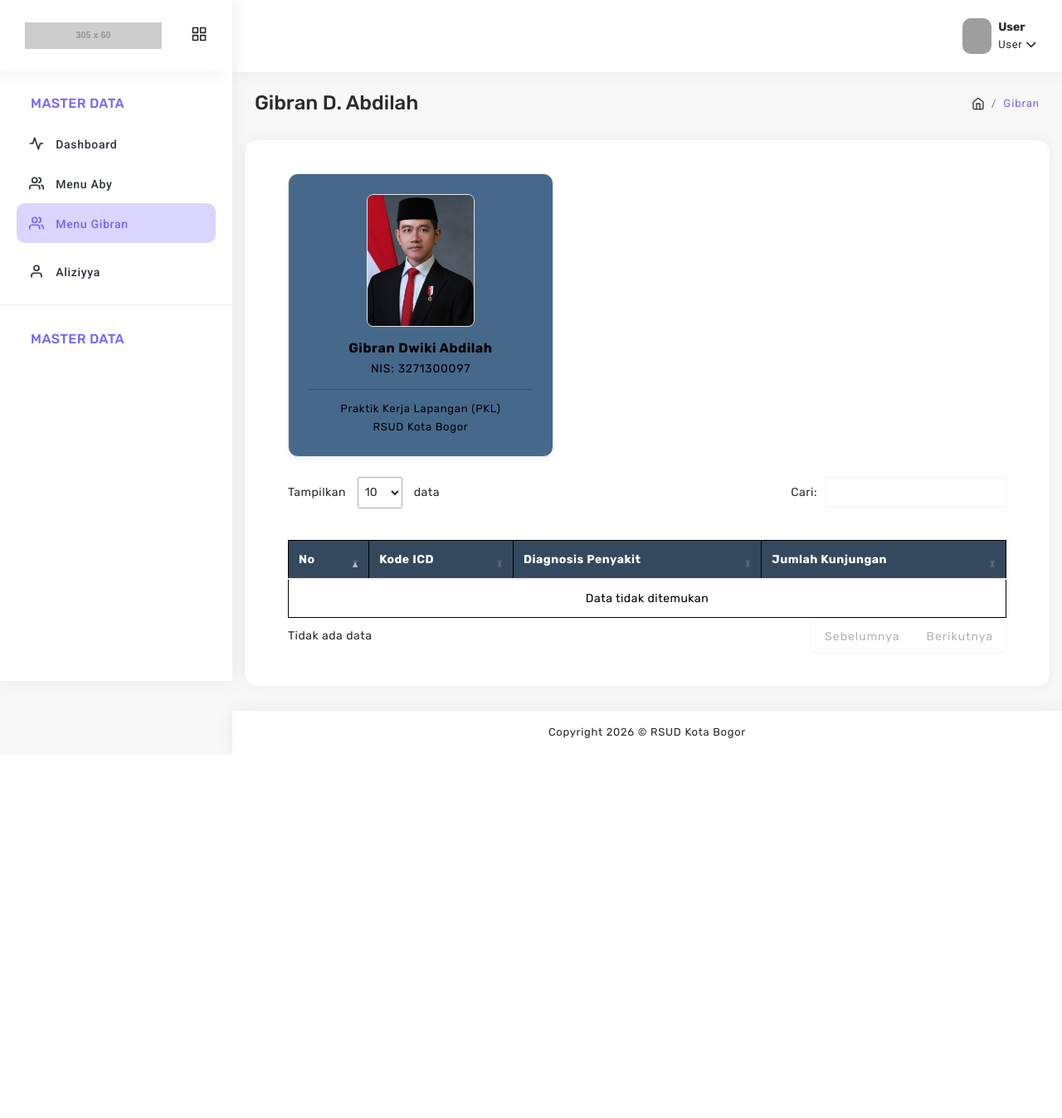
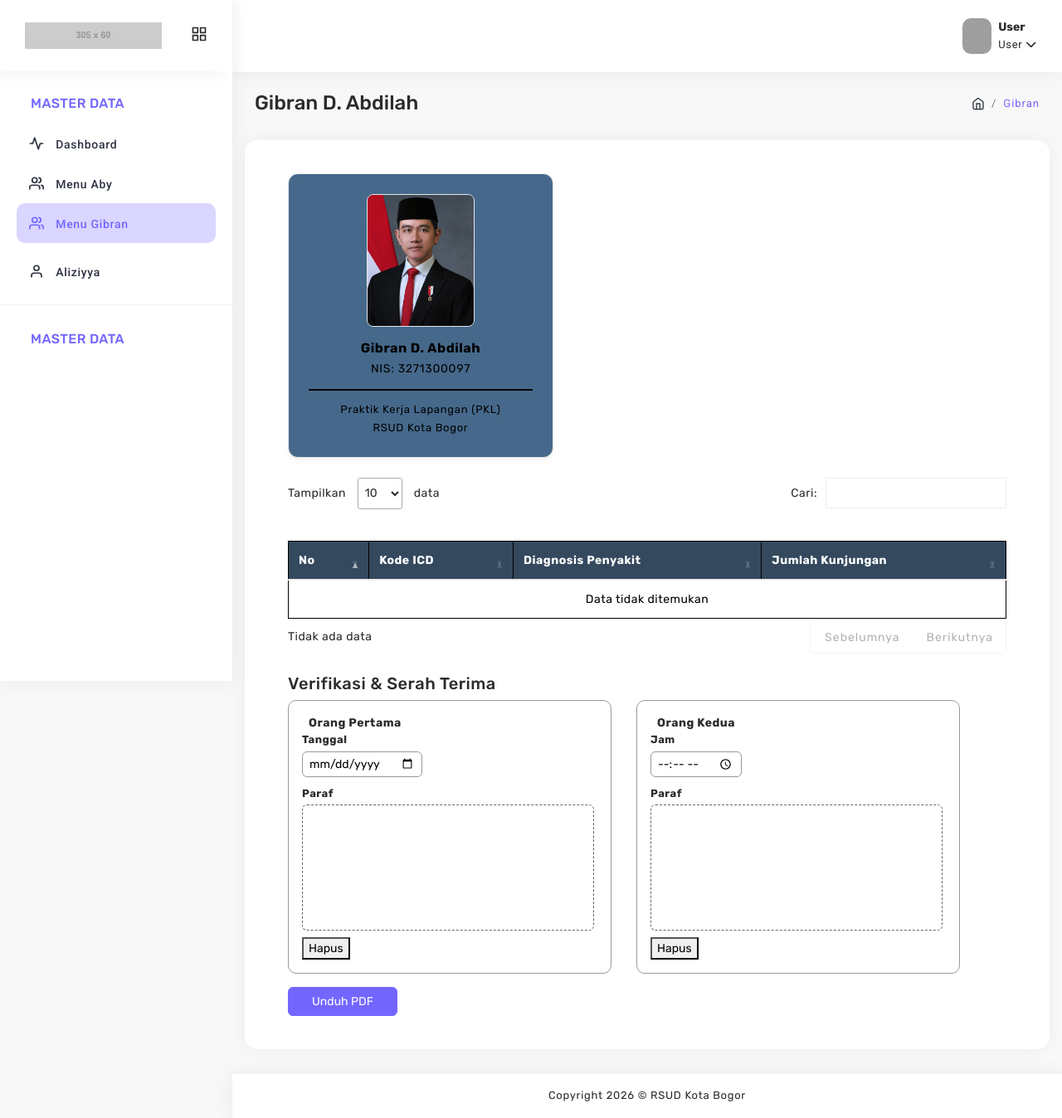
Before and after one commit to gibranabdilah236-cpu/PKL-2026-2027, a Laravel app: page /menu-gibran in a window 1280 px wide. Shown: the whole page at 83% size. Before the commit the page ends 907 px from the top, so only its background shows below. Run offline with Laravel 8, Linux system fonts and the light colour scheme; a user stored in the database is signed in; data comes from the database, SQL or seed files in the repository; grey boxes labelled with a size stand in for pictures from a placeholder-image service; data that the repository does not hold is empty; a map, chart or similar area stays blank; some libraries are stand-ins or nearby versions; grey boxes are pictures that could not be loaded.

Commit message:
Menambahkan Fitur Tanda tangan

```diff
--- a/resources/views/menu-gibran.blade.php
+++ b/resources/views/menu-gibran.blade.php
@@ -17,10 +17,10 @@
             <div class="card-body">
                 <div style="background: #46698b; border: 1px solid #e5e7eb; border-radius: 12px; padding: 24px; max-width: 320px; text-align: left; box-shadow: 0 4px 6px -1px rgba(0, 0, 0, 0.05);">
                     <center>
-                        <img src="{{ asset('assets/images/foto/Gibran.jpg') }}" alt="Foto Gibran" style="width: 130px; height: 160px; border-radius: 8px; object-fit: cover; margin-bottom: 16px; border: 1px solid #e5e7eb;">
-                        <h4 style="font-size: 16px; font-weight: bold; color: #000000; margin-bottom: 4px;">Gibran Dwiki Abdilah</h4>
+                        <img src="{{ asset('/assets/images/foto/Gibran.jpg') }}" alt="Foto Gibran" style="width: 130px; height: 160px; border-radius: 8px; object-fit: cover; margin-bottom: 16px; border: 1px solid #e5e7eb;">
+                        <h4 style="font-size: 16px; font-weight: bold; color: #000000; margin-bottom: 4px;">Gibran D. Abdilah</h4>
                         <p style="font-size: 14px; color: #000000; margin-bottom: 12px;">NIS: 3271300097</p>
-                        <hr style="border: none; border-top: 1px solid #000000; margin: 12px 0;">
+                        <hr style="border: none; border-top: 2px solid #000000; opacity: 1; margin: 12px 0;">
                         <p style="font-size: 13px; color: #000000; margin: 0;">Praktik Kerja Lapangan (PKL)<br>RSUD Kota Bogor</p>
                     </center>
                 </div>
@@ -62,6 +62,68 @@
                         </tbody>
                     </table>
                 </div>
+
+            <div id="areaTTD" class="mt-4">
+                <style>
+                    .kotak-ttd {
+                    border: 1px solid #999999;
+                    border-radius: 10px;
+                    padding: 16px;
+                    width: 390px;
+                }
+
+                    .kotak-ttd legend {
+                    font-size: 14px;
+                    font-weight: bold;
+                    width: auto;
+                    padding: 0 8px;
+                    margin-bottom: 0;
+                }
+
+                    .kotak-ttd label {
+                    display: block;
+                    font-size: 13px;
+                    font-weight: bold;
+                    margin: 10px 0 4px 0;
+                }
+
+                    .kotak-ttd input {
+                    border: 1px solid #999999;
+                    border-radius: 6px;
+                    padding: 4px 8px;
+                }
+
+                    .kotak-ttd canvas {
+                    border: 1px dashed #666666;
+                    border-radius: 6px;
+                    background: #ffffff;
+                    display: block;
+                }
+                </style>
+
+    <h5>Verifikasi &amp; Serah Terima</h5>
+
+                    <div style="display: flex; gap: 30px; flex-wrap: wrap;">
+                        <fieldset class="kotak-ttd">
+                        <legend>Orang Pertama</legend>
+                        <label>Tanggal</label>
+                        <input type="date" id="tanggal1">
+                        <label>Paraf</label>
+                        <canvas id="ttd1" width="350" height="150"></canvas>
+                       <button type="button" class="mt-2" onclick="hapusTTD('ttd1')">Hapus</button>
+                    </fieldset>
+
+                    <fieldset class="kotak-ttd">
+                        <legend>Orang Kedua</legend>
+                        <label>Jam</label>
+                        <input type="time" id="jam2">
+                        <label>Paraf</label>
+                        <canvas id="ttd2" width="350" height="150"></canvas>
+                        <button type="button" class="mt-2" onclick="hapusTTD('ttd2')">Hapus</button>
+                    </fieldset>
+                </div>
+                   <button type="button" class="btn btn-primary mt-3" onclick="unduhPDF()">Unduh PDF</button>
+                </div>
             </div>
         </div>
     </div>
@@ -74,6 +136,8 @@
 
 @push('after-script')
 <script src="{{ asset('assets/vendors/datatable/datatables.min.js') }}"></script>
+<script src="https://cdnjs.cloudflare.com/ajax/libs/jspdf/2.5.1/jspdf.umd.min.js"></script>
+<script src="{{ asset('assets/js/ttd-gibran.js') }}"></script>
 <script>
     $(document).ready(function () {
         $('#tabelPenyakit').DataTable({
--- a/resources/views/penyakit/index.blade.php
+++ b/resources/views/penyakit/index.blade.php
@@ -1,4 +1,4 @@
-<!DOCTYPE html>
+<!-- <!DOCTYPE html>
 <html>
 <head>
     <title>Data Penyakit</title>
@@ -50,4 +50,4 @@
     @endif
 
 </body>
-</html>
+</html> -->
--- a/routes/web.php
+++ b/routes/web.php
@@ -15,6 +15,8 @@ Route::middleware('guest')->group(function () {
 Route::middleware('auth')->group(function () {
     Route::get('/dashboard', [DashboardController::class, 'index'])->name('dashboard');
 
+    Route::get('/menu-gibran', [DataPenyakitController::class, 'index'])->name('menu.gibran');
+
     Route::get('/menu-aby', function () {
         return view('menu-aby', [
             'nama' => 'Muhamad Aby Ramadhan',
@@ -25,8 +27,6 @@ Route::middleware('auth')->group(function () {
 
     Route::get('/aliz', [PenyakitController::class, 'index'])->name('aliz');
 
-    Route::get('/menu-gibran', [DataPenyakitController::class, 'index'])->name('menu.gibran');
-
     Route::get('/penyakit', [PenyakitController::class, 'index'])->name('penyakit.index');
 
     Route::post('/logout', [AuthenticatedSessionController::class, 'destroy'])->name('logout');
```
Also changed, not shown: database/migrations/2026_11_20_060218_create_kasus_penyakits_table.php, public/assets/js/ttd-gibran.js (added). Lines whose indentation alone changed are shown as unchanged.
